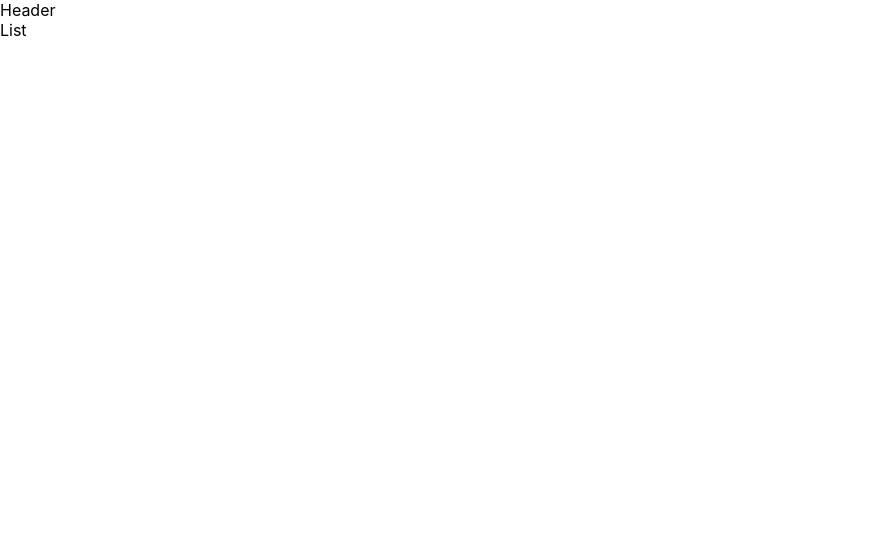
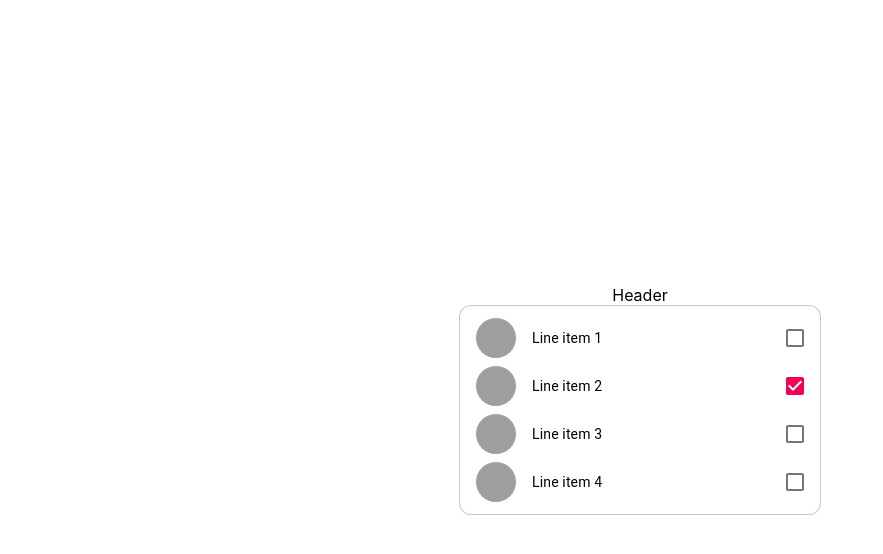
Before and after one commit to 0x4bd0/react-toDo-app, a React (Create React App) app: page / in a window 1280 px wide. Shown: the top 554 px of the page, without its empty margins (0-883 px from the left). Built offline with nearby package versions, Linux system fonts and the light colour scheme; grey boxes are pictures that could not be loaded.

Commit message:
setup list context

```diff
--- a/src/components/list.js
+++ b/src/components/list.js
@@ -1,7 +1,65 @@
-const List = () => {
-    return (
-        <div>List</div>
-     );
+import { makeStyles } from '@material-ui/core/styles';
+import List from '@material-ui/core/List';
+import ListItem from '@material-ui/core/ListItem';
+import ListItemSecondaryAction from '@material-ui/core/ListItemSecondaryAction';
+import ListItemText from '@material-ui/core/ListItemText';
+import ListItemAvatar from '@material-ui/core/ListItemAvatar';
+import Checkbox from '@material-ui/core/Checkbox';
+import Avatar from '@material-ui/core/Avatar';
+import { useState } from 'react';
+
+const useStyles = makeStyles((theme) => ({
+  root: {
+    width: '100%',
+    maxWidth: 360,
+    backgroundColor: theme.palette.background.paper,
+    margin : '0 auto',
+    border : '1px solid #00000038;',
+    borderRadius : '12px'
+  },
+}));
+
+export default function CheckboxListSecondary() {
+  const classes = useStyles();
+  const [checked, setChecked] = useState([1])
+
+  const handleToggle = (value) => () => {
+    const currentIndex = checked.indexOf(value);
+    const newChecked = [...checked];
+
+    if (currentIndex === -1) {
+      newChecked.push(value);
+    } else {
+      newChecked.splice(currentIndex, 1);
+    }
+
+    setChecked(newChecked);
+  };
+
+  return (
+    <List dense className={classes.root}>
+      {[0, 1, 2, 3].map((value) => {
+        const labelId = `checkbox-list-secondary-label-${value}`;
+        return (
+          <ListItem key={value} button>
+            <ListItemAvatar>
+              <Avatar
+                alt={`Avatar n°${value + 1}`}
+                src={`/static/images/avatar/${value + 1}.jpg`}
+              />
+            </ListItemAvatar>
+            <ListItemText id={labelId} primary={`Line item ${value + 1}`} />
+            <ListItemSecondaryAction>
+              <Checkbox
+                edge="end"
+                onChange={handleToggle(value)}
+                checked={checked.indexOf(value) !== -1}
+                inputProps={{ 'aria-labelledby': labelId }}
+              />
+            </ListItemSecondaryAction>
+          </ListItem>
+        );
+      })}
+    </List>
+  );
 }
-
-export default List;
--- a/src/components/wrapper.js
+++ b/src/components/wrapper.js
@@ -1,12 +1,13 @@
+import { Container } from "@material-ui/core";
 import Header from "./header";
 import List from "./list";
 
 const Wrapper = () => {
     return (
-        <div className="wrapper">
+        <Container className="wrapper"fixed>
         <Header></Header>
         <List></List>
-        </div>
+        </Container>
      );
 }
 
--- a/src/index.css
+++ b/src/index.css
@@ -11,3 +11,13 @@ code {
   font-family: source-code-pro, Menlo, Monaco, Consolas, 'Courier New',
     monospace;
 }
+
+
+.App {
+  display: flex;
+  flex-direction: column;
+  justify-content: center;
+  align-items: center;
+  text-align: center;
+  min-height: 100vh;
+}
```
Also changed, not shown: src/contexts/list.js (added, +18 -0 lines).
